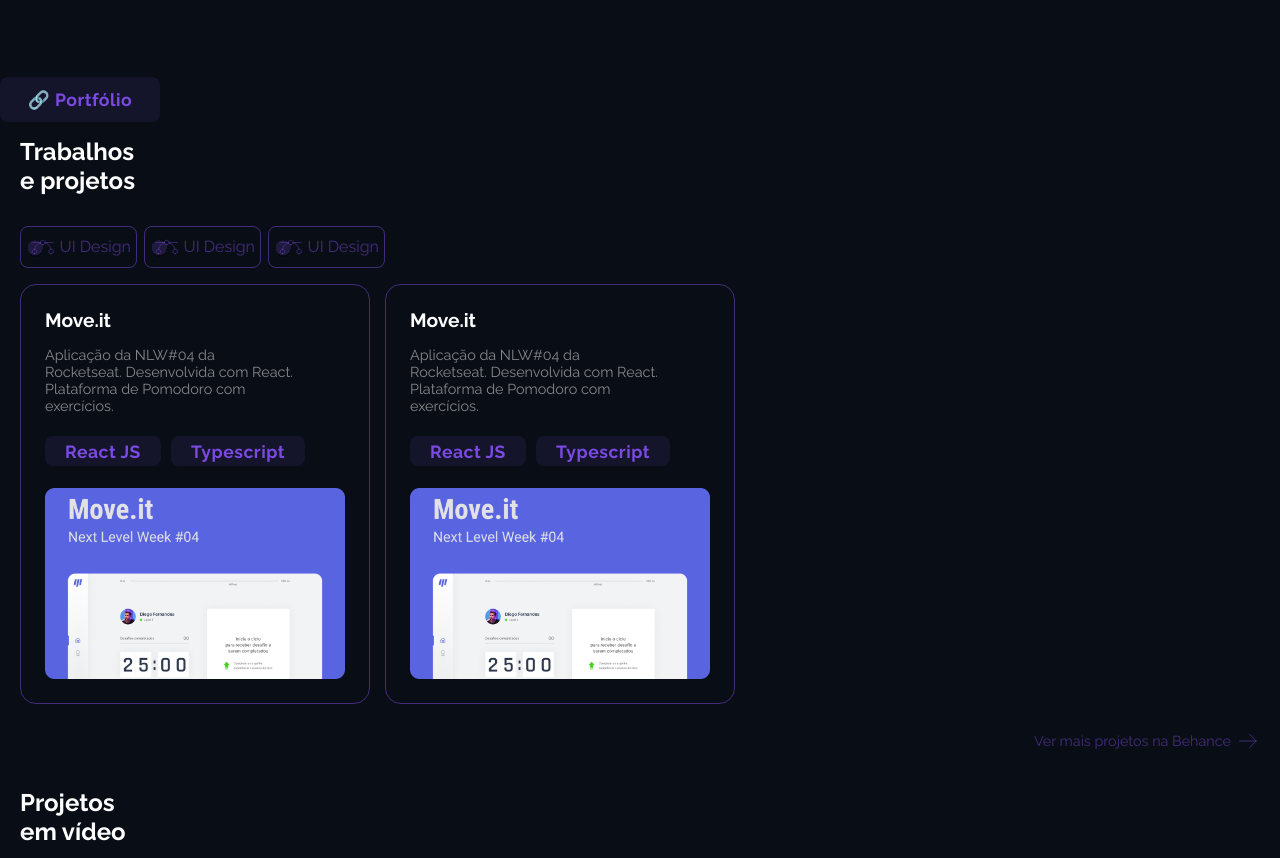
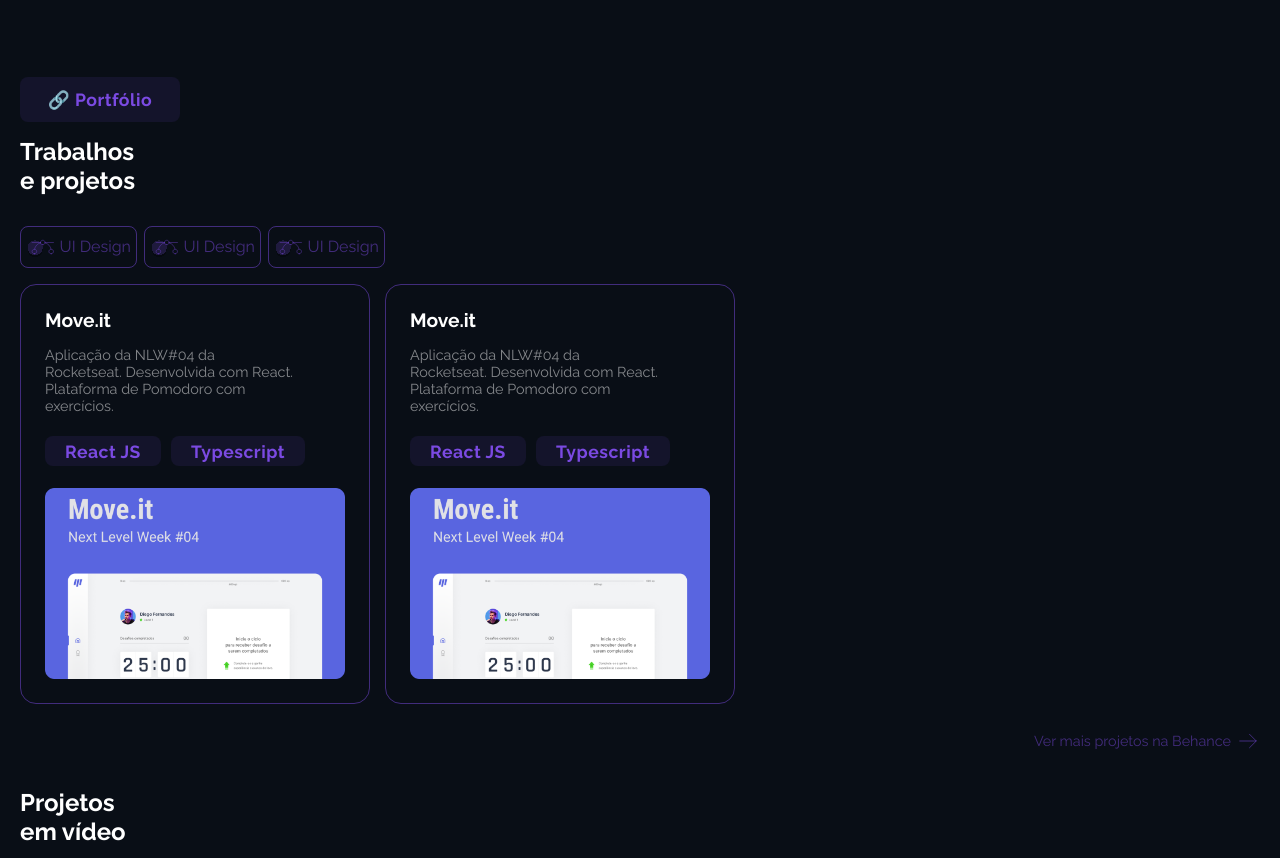
Before and after one commit to DaniloSancto/projeto-newgo-frontend, a plain HTML site: page index.html in a window 1280 px wide. Shown: the part 1638-2496 px from the top of the page. Drawn offline with Linux system fonts and the light colour scheme.

Commit message:
fix: medida card video, padding nota portifolio

```diff
--- a/css/styles.css
+++ b/css/styles.css
@@ -195,6 +195,10 @@
   width: 120px;
 }
 
+.portifolio__note {
+  margin-left: 20px;
+}
+
 .work__category {
   display: flex;
   justify-content: space-between;
@@ -309,7 +313,7 @@
   width: 100%;
   min-width: 250px;
   max-width: 300px;
-  height: 370px;
+  height: 380px;
   margin-right: 15px;
   margin-bottom: 5px;
   border-radius: 16px;
--- a/index.html
+++ b/index.html
@@ -137,7 +137,7 @@
       </section>
 
       <section id="portifolio">
-        <div class="base-note">
+        <div class="base-note portifolio__note">
           <h3>🔗 Portfólio</h3>
         </div>
         <div class="work">
```
